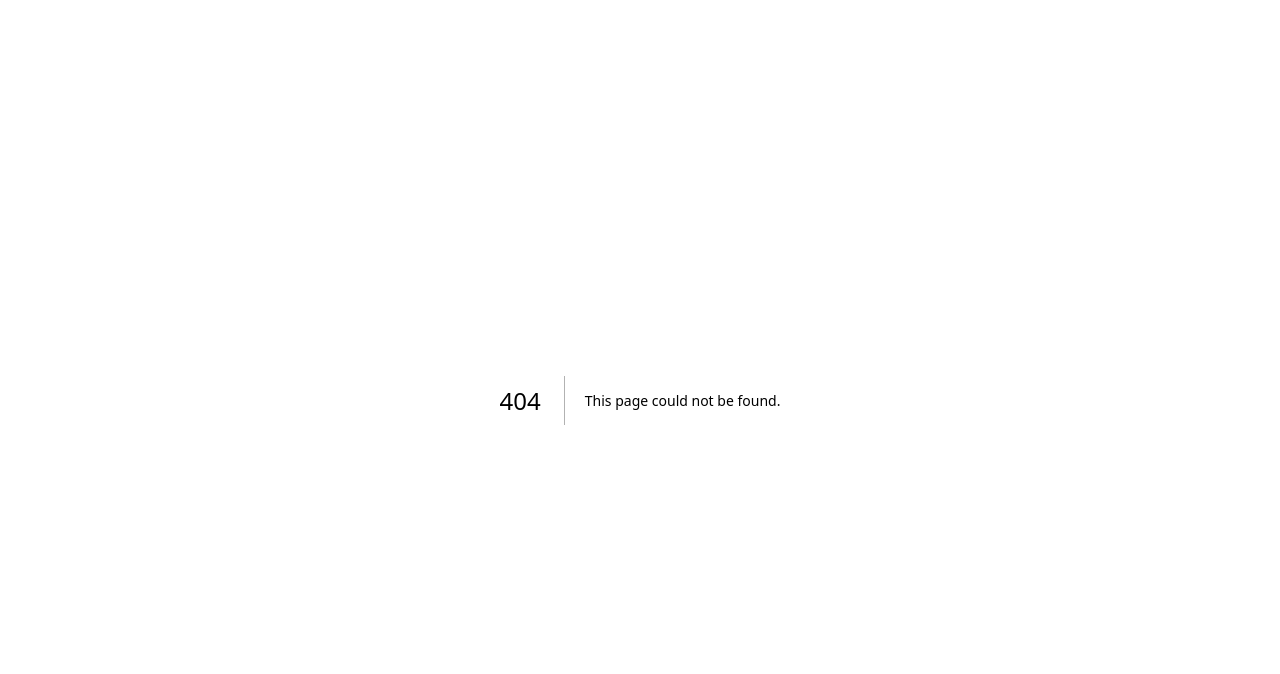
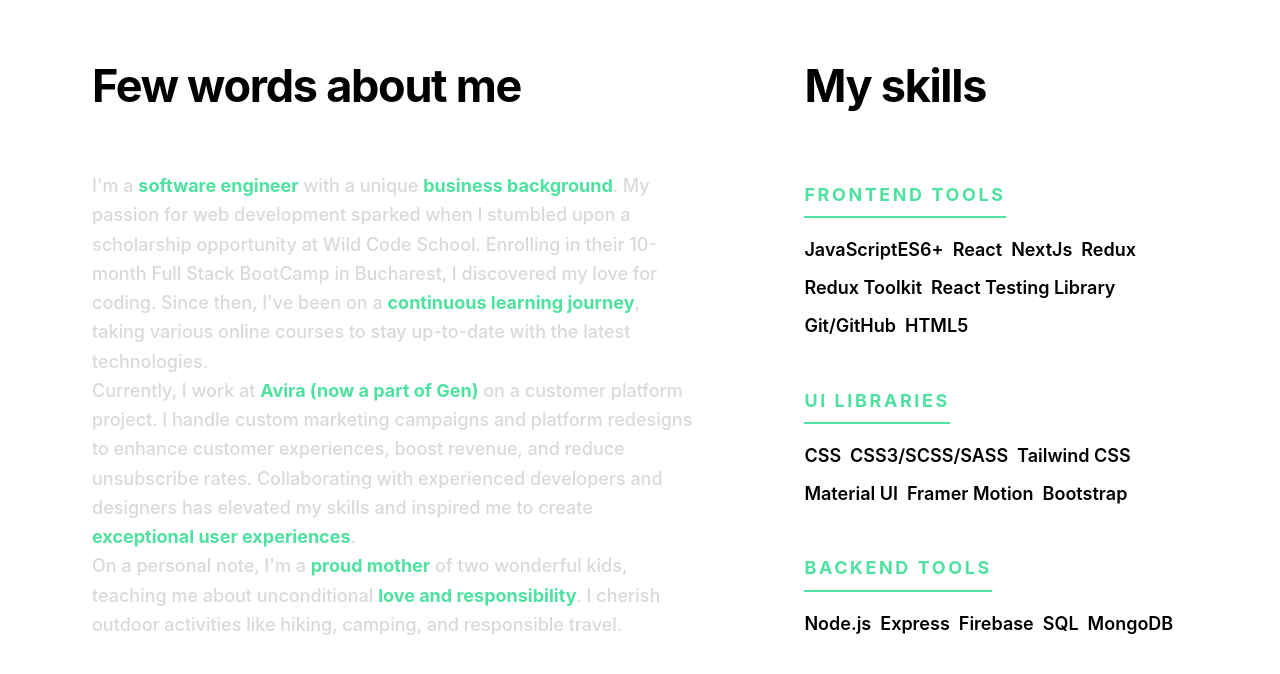
Before and after one commit to huyenluu/porfolio-v1, a Next.js app: page /about/about in a window 1280 px wide. Before the commit this address had no page. Shown: the top 674 px of the page. Built offline with nearby package versions, Linux system fonts and the light colour scheme.

Commit message:
added about me section

```diff
--- /dev/null
+++ b/pages/about/about.jsx
@@ -0,0 +1,76 @@
+
+
+const FRONTEND_TOOLS = [
+    "JavaScriptES6+",
+    "React",
+    "NextJs",
+    "Redux",
+    "Redux Toolkit",
+    "React Testing Library",
+    "Git/GitHub",
+    "HTML5",
+];
+const  UI_LIBRARIES = [
+    "CSS",
+    "CSS3/SCSS/SASS",
+    "Tailwind CSS",
+    "Material UI",
+    "Framer Motion",
+    "Bootstrap",
+]
+const BACKEND_TOOLS =[
+    'Node.js',
+    'Express',
+    'Firebase',
+    'SQL',
+    'MongoDB',
+]
+
+export default function About() {
+    return (
+        <section className="container py-14">
+            <div className="flex flex-col justify-center md:flex-row md:justify-between">
+                <div className="w-full md:w-[55%] mb-14">
+                    <h1 className="text-heading-m mb-14">Few words about me</h1>
+                    <p className="text-p text-grey-light [&>span]:font-bold [&>span]:text-green">
+                        I'm a <span>software engineer</span> with a unique <span>business background</span>. My passion for web development sparked when I stumbled upon a scholarship opportunity at Wild Code School. Enrolling in their 10-month Full Stack BootCamp in Bucharest, I discovered my love for coding. Since then, I've been on a <span>continuous learning journey</span>, taking various online courses to stay up-to-date with the latest technologies.
+                        <br className="mb-4"/>
+                        Currently, I work at <span>Avira (now a part of Gen)</span> on a customer platform project. I handle custom marketing campaigns and platform redesigns to enhance customer experiences, boost revenue, and reduce unsubscribe rates. Collaborating with experienced developers and designers has elevated my skills and inspired me to create <span>exceptional user experiences</span>.
+                        <br className="mb-4"/>
+                        On a personal note, I'm a <span>proud mother</span> of two wonderful kids, teaching me about unconditional <span>love and responsibility</span>. I cherish outdoor activities like hiking, camping, and responsible travel.
+                        <br className="mb-4"/>
+                    </p>
+                </div>
+                <div className="w-full md:w-[35%]">
+                    <h3 className="text-heading-m mb-14 circle-sketch-highlight">My skills</h3>
+                    <div className="mb-8">
+                        <h3  className="text-heading-s mb-4 green-underline-header text-green cursor-default">Frontend Tools</h3>
+                        <ul className="flex flex-wrap gap-2 font-semibold text-l">
+                            {FRONTEND_TOOLS.map((tool, index) => {
+                                return (<li key={index}>{tool}</li>)
+                            })}
+                        </ul>
+                    </div>
+                    <div className="mb-8">
+                        <h3 className="text-heading-s mb-4 green-underline-header text-green cursor-default"
+                        >UI Libraries</h3>
+                        <ul className="flex flex-wrap gap-2 font-semibold text-l">
+                            {UI_LIBRARIES.map((tool, index) => {
+                                return (<li key={index}>{tool}</li>)
+                            })}
+                        </ul>
+                    </div>
+                    <div className="mb-8">
+                        <h3  className="text-heading-s mb-4 green-underline-header text-green cursor-default">Backend Tools</h3>
+                        <ul className="flex flex-wrap gap-2 font-semibold text-l">
+                            {BACKEND_TOOLS.map((tool, index) => {
+                                return (<li key={index}>{tool}</li>)
+                            })}
+                        </ul>
+                    </div>
+
+                </div>
+            </div>
+        </section>
+    );
+}
--- /dev/null
+++ b/pages/footer/footer.jsx
@@ -0,0 +1,39 @@
+import { NavIcon } from '../../components/icon'
+import { BsFillMoonStarsFill, BsGithub, BsLinkedin } from "react-icons/bs"
+import { SiFrontendmentor } from "react-icons/si"
+
+export default function Footer() {
+    return (
+        <footer className="relative bg-grey-dark">
+            <nav
+                className=" container flex justify-center items-center flex-wrap gap-[20px_25px]
+                            border-t border-white
+                            py-10 z-10 relative
+                            md:justify-between"
+            >
+                <h1 className="text-xl text-center flex-[1_0_100%]
+                            md:flex-1 md:text-left ">
+                    copyright 2023
+                </h1>
+                <ul className="flex gap-6">
+                    <NavIcon
+                        iconComponent={<BsGithub />}
+                        href="https://github.com/huyenluu"
+                        ariaLabel="View GitHub Profile"
+                    />
+                    <NavIcon
+                        iconComponent={<BsLinkedin />}
+                        href="https://www.linkedin.com/in/huyen-luu-59401366/"
+                        ariaLabel="View LinkedIn Profile"
+                    />
+                    <NavIcon
+                        iconComponent={<SiFrontendmentor />}
+                        href="https://www.frontendmentor.io/profile/huyenluu"
+                        ariaLabel="View Frontend Mentor Profile"
+                    />
+                    <NavIcon iconComponent={<BsFillMoonStarsFill />} />
+                </ul>
+            </nav>
+        </footer>
+    )
+}
--- a/pages/hero/hero.jsx
+++ b/pages/hero/hero.jsx
@@ -17,7 +17,7 @@ const Hero = () => {
                         md:flex-1 md:text-left ">
                 huyenluu.
             </h1>
-            <ul className="flex gap-6">
+            <ul className="flex gap-6 items-center">
                 <NavIcon
                     iconComponent={<BsGithub />}
                     href="https://github.com/huyenluu"
@@ -33,7 +33,6 @@ const Hero = () => {
                     href="https://www.frontendmentor.io/profile/huyenluu"
                     ariaLabel="View Frontend Mentor Profile"
                 />
-                <NavIcon iconComponent={<BsFillMoonStarsFill />} />
             </ul>
         </nav>
         <div className="md:-mt-16 lg:relative">
@@ -76,8 +75,8 @@ const Hero = () => {
                     width={129}
                     height={129}
                 />
-                <div className="relative text-center mt-64 z-[4]
-                                md:text-left md:mt-24 md:max-w-[58%]"
+                <div className="relative text-center mt-64 z-[4] flex flex-col items-center
+                                md:text-left md:mt-24 md:max-w-[58%] md:items-start"
                 >
                     <h1 className="mb-6 text-heading-m font-clamp
                                 md:mb-16"
@@ -89,10 +88,19 @@ const Hero = () => {
                     </span>
                     .
                     </h1>
-                        <p className="text-p max-w-md">
-                            I'm a passionate Frontend Developer with a love for crafting captivating interfaces that bring ideas and designs to life.
-                            {/* Collaborating with experienced senior developers and designers has elevated my skills and raised my standards, inspiring me to create exceptional user experiences. */}
-                        </p>
+                    <p className="text-p max-w-md mb-6">
+                        I'm a passionate Frontend Developer with a love for crafting captivating interfaces that bring ideas and designs to life.
+                        {/* Collaborating with experienced senior developers and designers has elevated my skills and raised my standards, inspiring me to create exceptional user experiences. */}
+                    </p>
+                    <a
+                        href="#contact"
+                        className="text-white py-2 text-heading-s uppercase
+                                bg-green-gradient bg-[center_100%] bg-repeat-x bg-[length:8px_2px]
+                                transition-colors duration-200 ease-in-out
+                                hover:text-green hover:no-underline max-w-[151px]"
+                    >
+                        View resume
+                    </a>
                 </div>
             </div>
             </div>
--- a/pages/projects/projects.jsx
+++ b/pages/projects/projects.jsx
@@ -13,7 +13,7 @@ const Projects = () => {
                 <a
                     href="#contact"
                     className="text-white py-2 text-heading-s uppercase
-                            bg-green-gradient bg-[0_100%] bg-repeat-x bg-[length:8px_2px]
+                            bg-green-gradient bg-[center_100%] bg-repeat-x bg-[length:8px_2px]
                             transition-colors duration-200 ease-in-out
                             hover:text-green hover:no-underline "
                 >
--- a/styles/global.css
+++ b/styles/global.css
@@ -36,3 +36,13 @@ img {
   height: 1px;
   overflow: hidden;
 }
+
+@layer components {
+  .green-underline-header {
+    @apply text-white py-2 uppercase cursor-pointer inline-block
+    bg-green-gradient bg-[0_100%] bg-repeat-x bg-[length:8px_2px]
+    transition-colors duration-200 ease-in-out
+    hover:text-green hover:no-underline
+    disabled:hover:text-white;
+  }
+}
```
Also changed, not shown: components/layout.module.css (deleted, +0 -15 lines), styles/utils.module.css (deleted, +0 -52 lines).
